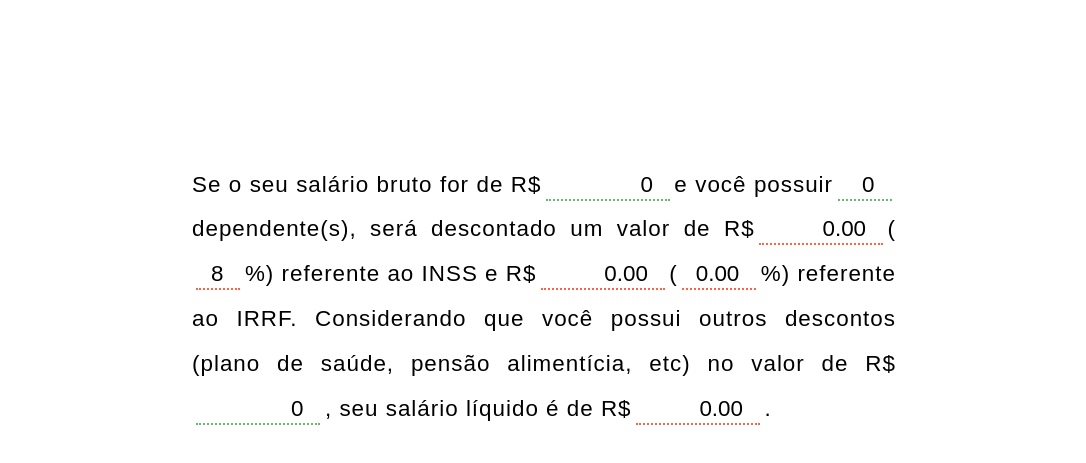
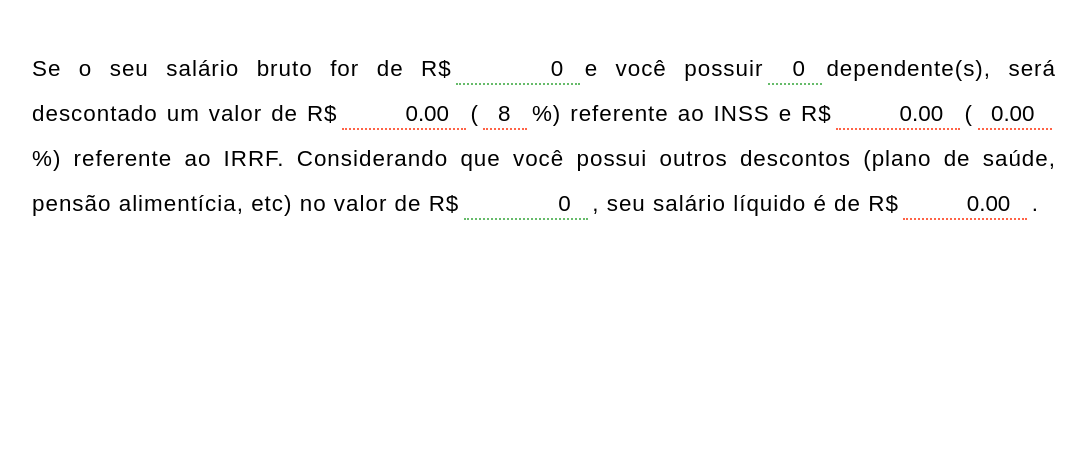
Before and after one commit to carloshximenes/salary-calculator, a React app: page / in a window 1280 px wide. Shown: the part 103-566 px from the top of the page, without its empty margins (96-1182 px from the left). Built offline with nearby package versions, Linux system fonts and the light colour scheme.

Commit message:
Correção layout em celular

```diff
--- a/src/containers/App.css
+++ b/src/containers/App.css
@@ -21,10 +21,6 @@
   color: #09d3ac;
 }
 
-.App p {
-  width: 55%;
-}
-
 .App p input {
   border: 0;
 }
--- a/src/containers/App.js
+++ b/src/containers/App.js
@@ -26,9 +26,10 @@ function App() {
   const [salarioLiquido, setSalarioLiquido] = useState(0);
 
   const style = {
-    display: 'flex',
+    display: 'relative',
     justifyContent: 'center',
     alignItems: 'center',
+    padding: '10%',
     fontWeight: '300',
     fontSize: '1.4rem',
     letterSpacing: '1px',
@@ -38,16 +39,19 @@ function App() {
   };
 
   useEffect(() => {
+    // Calculo do valor cobrado pelo INSS
     let tetoSalarioBruto = (salarioBruto > 5839.45) ? 5839.45 : salarioBruto;
     let baseINSS = listaINSS.find(base => base.salMin <= tetoSalarioBruto) || 0;
     let calculoINSS = (tetoSalarioBruto * baseINSS.tax);
     setValorINSS({ value: calculoINSS.toFixed(2), tax: baseINSS.tax.toFixed(2) * 100 });
 
+    // Calculo do valor deduzido pelo número de dependentes
     let valorDependentes = dependentes * 189.59;
+
     let novoSalarioBruto = salarioBruto - calculoINSS - valorDependentes;
+    novoSalarioBruto = (novoSalarioBruto < 0) ? 0 : novoSalarioBruto;
 
-
-    let baseIRRF = listaIRRF.find(base => base.salMin <= novoSalarioBruto) || 0;
+    let baseIRRF = listaIRRF.find(base => base.salMin <= novoSalarioBruto);
     let calculoIRRF = (novoSalarioBruto * baseIRRF.tax) - baseIRRF.deducao;
     setValorIRRF({ value: calculoIRRF.toFixed(2), tax: (baseIRRF.tax * 100).toFixed(2) });
 
--- a/src/index.css
+++ b/src/index.css
@@ -13,6 +13,5 @@ code {
 }
 
   html, body, #root, #root>div {
-    height: 100%;
     margin: 0;
   }
```
